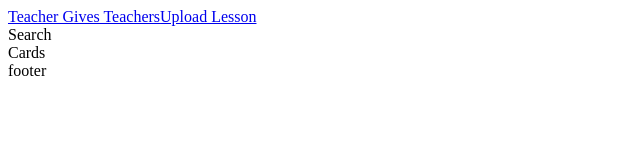
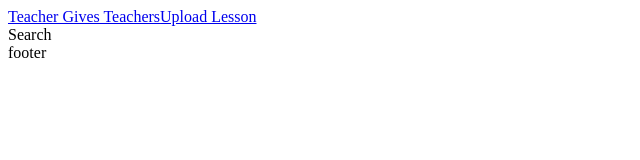
Before and after one commit to Ekosma/p5-frontend, a React (Create React App) app: page / in a window 1280 px wide. Shown: the top 160 px of the page, without its empty margins (0-640 px from the left). Built offline with nearby package versions, Linux system fonts and the light colour scheme.

Commit message:
added base files for redux

```diff
--- a/src/components/Cards.js
+++ b/src/components/Cards.js
@@ -1,7 +1,10 @@
 import React from 'react'
+//import Card from "./Card"
 
 export default function Cards() {
   return (
-    <div>Cards</div>
+    <div>
+
+    </div>
   )
 }
```
Also changed, not shown: src/redux/actions/lessonActions.js (added), src/redux/reducers/lessonReducer.js (added), src/redux/store.js (added).
